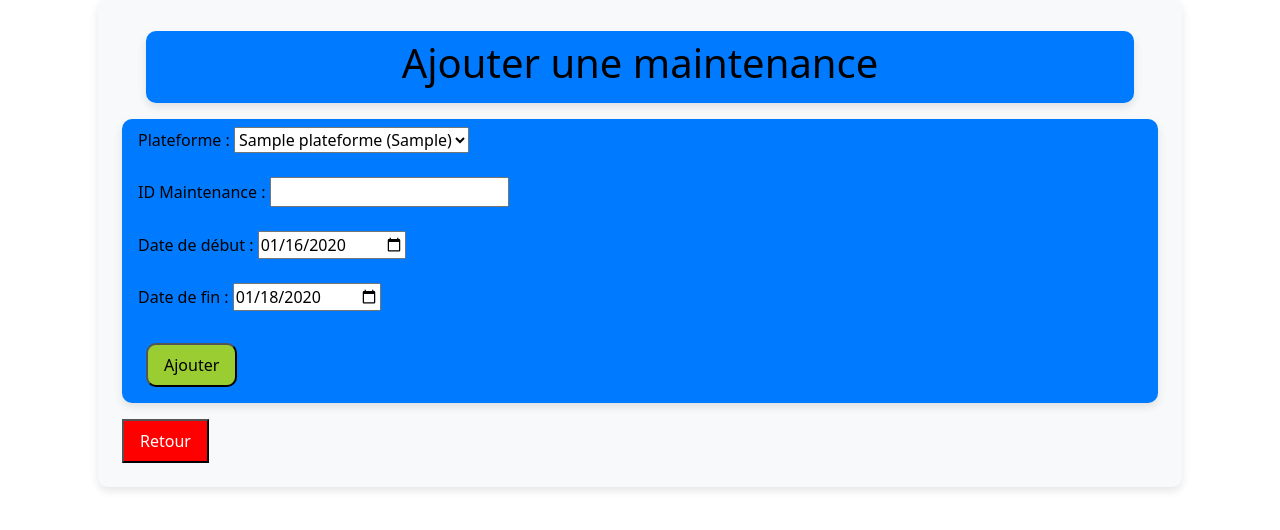
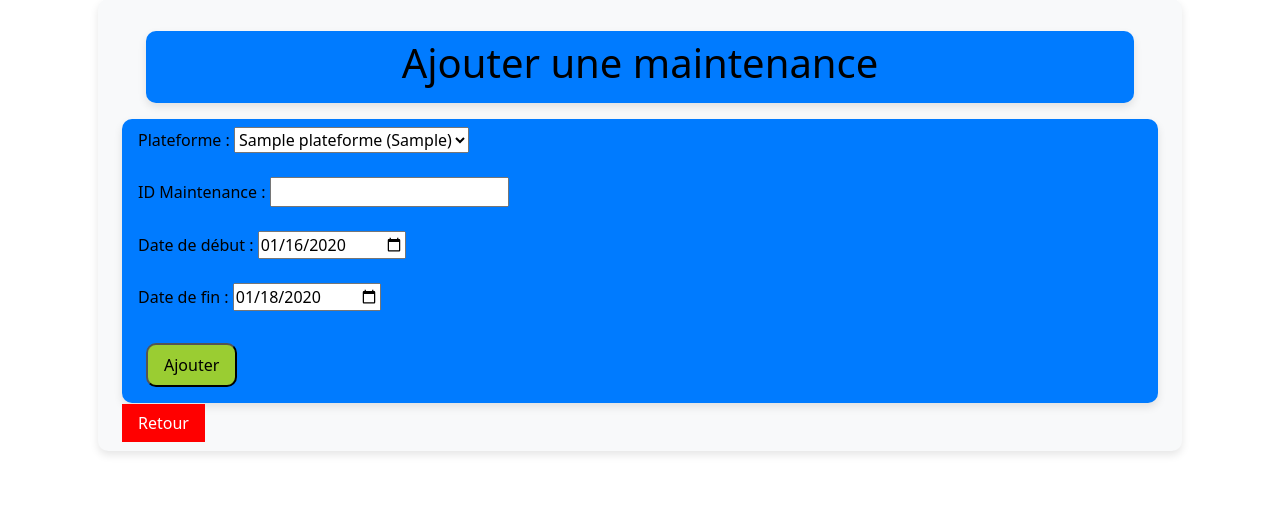
Before and after one commit to MagOrl/SAE-3.01A-GR_N, a Flask app: page /maintenance/ajouter/ in a window 1280 px wide. Shown: the part 141-671 px from the top of the page. Run offline with Flask 3, Linux system fonts and the light colour scheme; tables that the repository leaves empty hold one stand-in row (values such as "Sample post").

Commit message:
modification bouton retour

```diff
--- a/monApp/static/style.css
+++ b/monApp/static/style.css
@@ -82,6 +82,7 @@
     background-color: red;
     transition: 250ms all;
     color: white;
+    text-decoration: none;
 }
 
 .bouton-retour:hover,
--- a/monApp/templates/ajouter_maintenance.html
+++ b/monApp/templates/ajouter_maintenance.html
@@ -32,7 +32,7 @@
         </form>
     </div>
     <div class="box-retour">
-        <button class="bouton-retour" onclick="history.back();">Retour</button>
+        <a class="bouton-retour" href="{{ url_for('gestion_maintenance') }}">Retour</a>
     </div>
 </div>
 
--- a/monApp/templates/gestion_maintenance.html
+++ b/monApp/templates/gestion_maintenance.html
@@ -41,7 +41,7 @@
     <br>
 </div>
 <div class="box-retour">
-    <button class="bouton-retour" onclick="history.back();">Retour</button>
+    <a class="bouton-retour" href="{{ url_for('technicien') }}">Retour</a>
 </div>
 
 {% endblock %}
```
